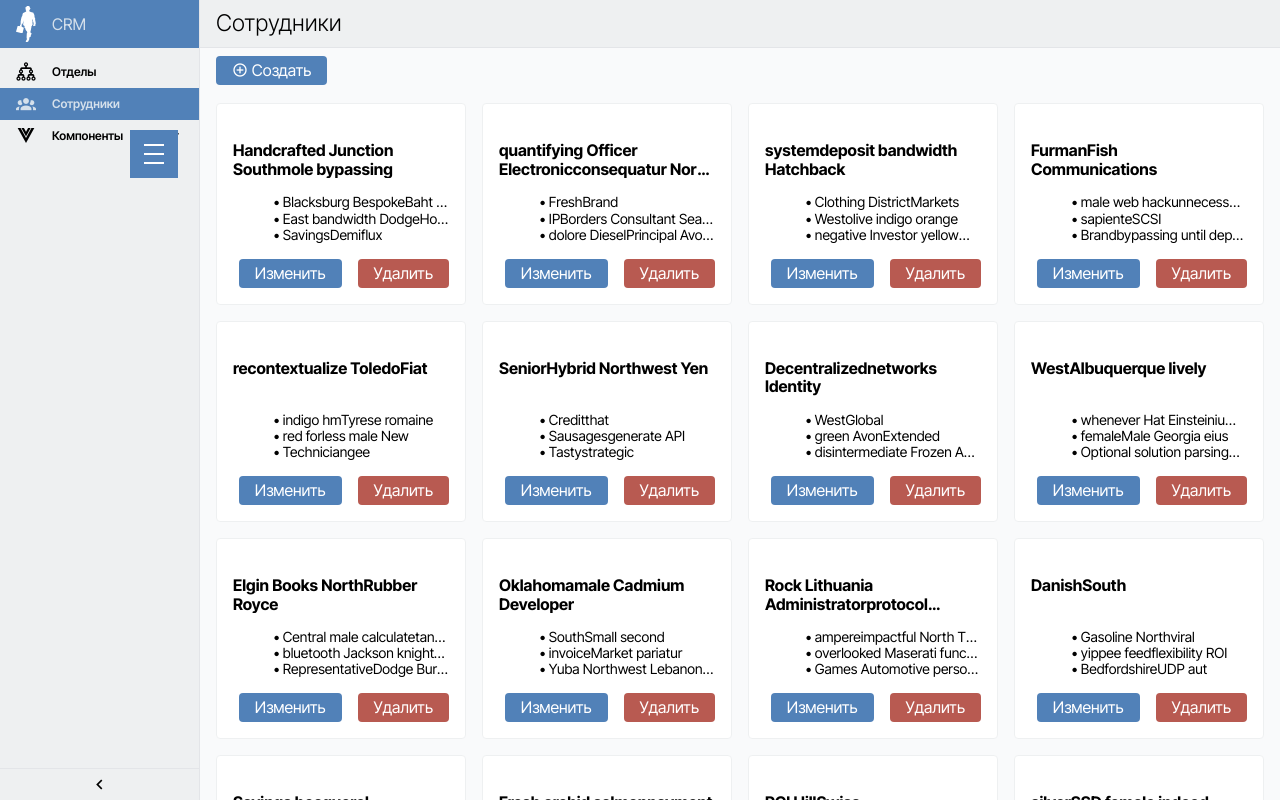
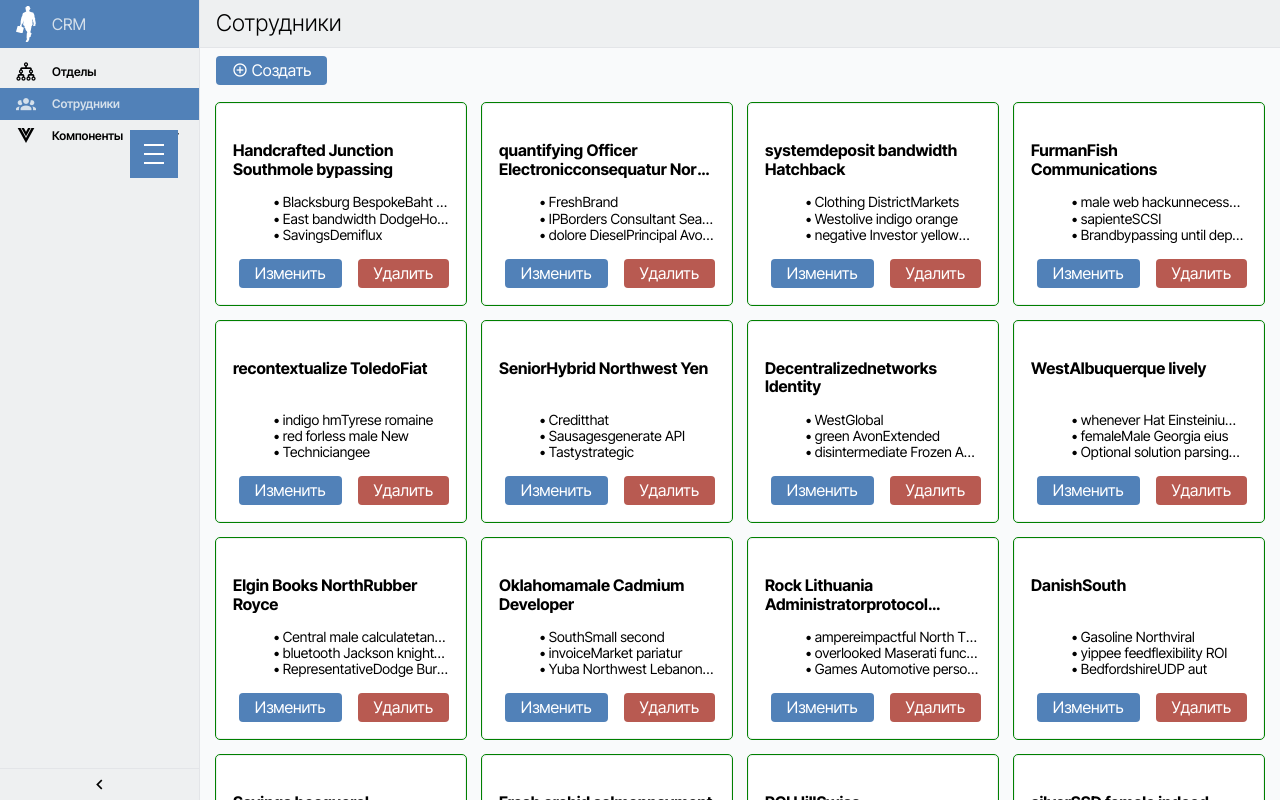
Before and after one commit to hardmagnett/big-company, a Vue app: page /employees in a window 1280 px wide. Built offline with nearby package versions, Linux system fonts and the light colour scheme.

Commit message:
flex basis - из миксина в css-класс, ожидающий переменных

```diff
--- a/src/a-library/assets/mixins/mixins.scss
+++ b/src/a-library/assets/mixins/mixins.scss
@@ -1,4 +1,18 @@
-@mixin flexItemBasis($qty, $columnGap: $gap) {
-  $summaryGapDistance: ($qty - 1) * $columnGap;
-  flex-basis: calc((100% - #{$summaryGapDistance}) / #{$qty});
+// Fixme:: Похоже больше не нужен. Удалить потом.
+
+//@mixin flexItemBasis($qty, $columnGap: $gap) {
+//  $summaryGapDistance: ($qty - 1) * $columnGap;
+//  flex-basis: calc((100% - #{$summaryGapDistance}) / #{$qty});
+//}
+
+
+// todo:: наверное перенести куда-нибудь к миксинам.
+// У тега, к котором применяется данный класс,
+// должны быть css-переменные --gap и --flex-items-qty.
+// У родителя должен быть flex-flow: row wrap;
+
+.mod--basis-for-column-flex-item {
+  --summaryGapDistance: calc((var(--flex-items-qty) - 1) * var(--gap));
+  flex-basis: calc((100% - var(--summaryGapDistance)) / var(--flex-items-qty)) !important;
+  outline: 1px solid green;
 }
--- a/src/app/components/employees/EmployeesTable/EmployeesTable.vue
+++ b/src/app/components/employees/EmployeesTable/EmployeesTable.vue
@@ -1,7 +1,10 @@
 <template>
   <div class="employees-table">
     <!--<p>heere</p>-->
-    <EmployeeRow :key="n" v-for="n in 30" />
+    <EmployeeRow
+        class="mod--basis-for-column-flex-item"
+        :key="n" v-for="n in 30"
+    />
   </div>
 </template>
 
@@ -20,22 +23,37 @@ import EmployeeRow from '@/app/components/employees/EmployeeRow/EmployeeRow.vue'
     //gap: 0;
 
     .employee-row {
-      flex: 0 0 100%;
+      //flex: 0 1 100%;
+      //flex: 0 0 auto;
+      --flex-items-qty: 1;
       @media (min-width: $bpSm) {
-        @include flexItemBasis(2);
+        --flex-items-qty: 2;
+        //@include flexItemBasis(2);
+        //flex-basis: 100%;
       }
 
       @media (min-width: $bpMd) {
-        @include flexItemBasis(2);
+        --flex-items-qty: 2;
+        //@include flexItemBasis(2);
+        //flex-basis: 50%;
+        //max-width: 50%;
+        //outline: 1px solid darkred;
       }
       @media (min-width: $bpLg) {
         //flex-basis: 50%;
         //calc()
-        @include flexItemBasis(3);
+        //@include flexItemBasis(3);
+        --flex-items-qty: 3;
+        //flex-basis: 33%;
       }
 
       @media (min-width: $bpXl) {
-        @include flexItemBasis(4);
+        //@include flexItemBasis(4);
+        --flex-items-qty: 4;
+        //flex-basis:  25%;
+
+
+
         //flex-basis: 100px;
         //@include flexItemBasis(3, var(--gap));
         //@include flexItemWidthAndMargin(4, $gap);
--- a/src/learningTS.ts
+++ b/src/learningTS.ts
@@ -1,3 +1,4 @@
 // fixme:: удалить learningTS ближе к концу проекта.
 export default function() {
+  console.log('here----------------------------------')
 }
```
